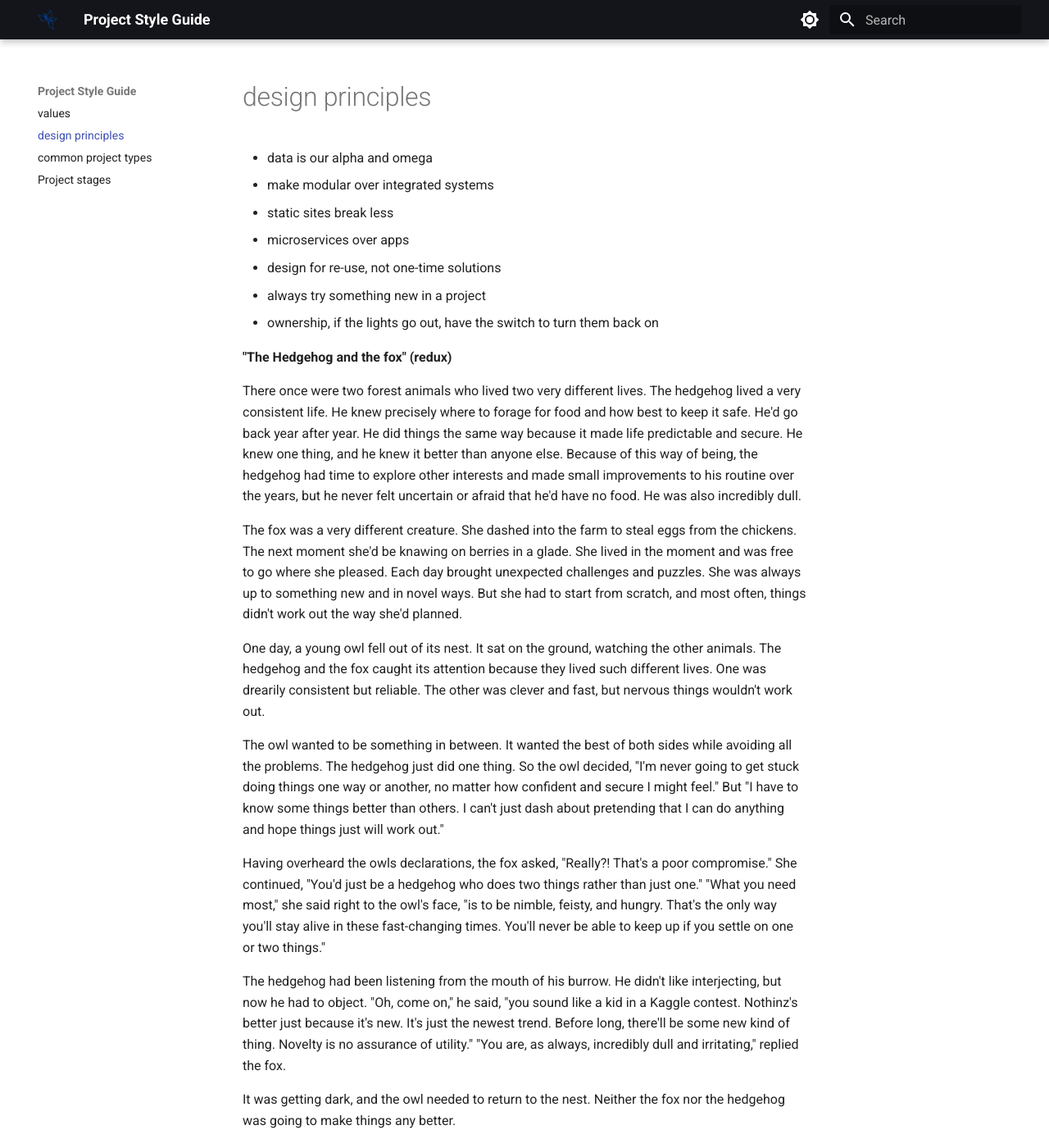
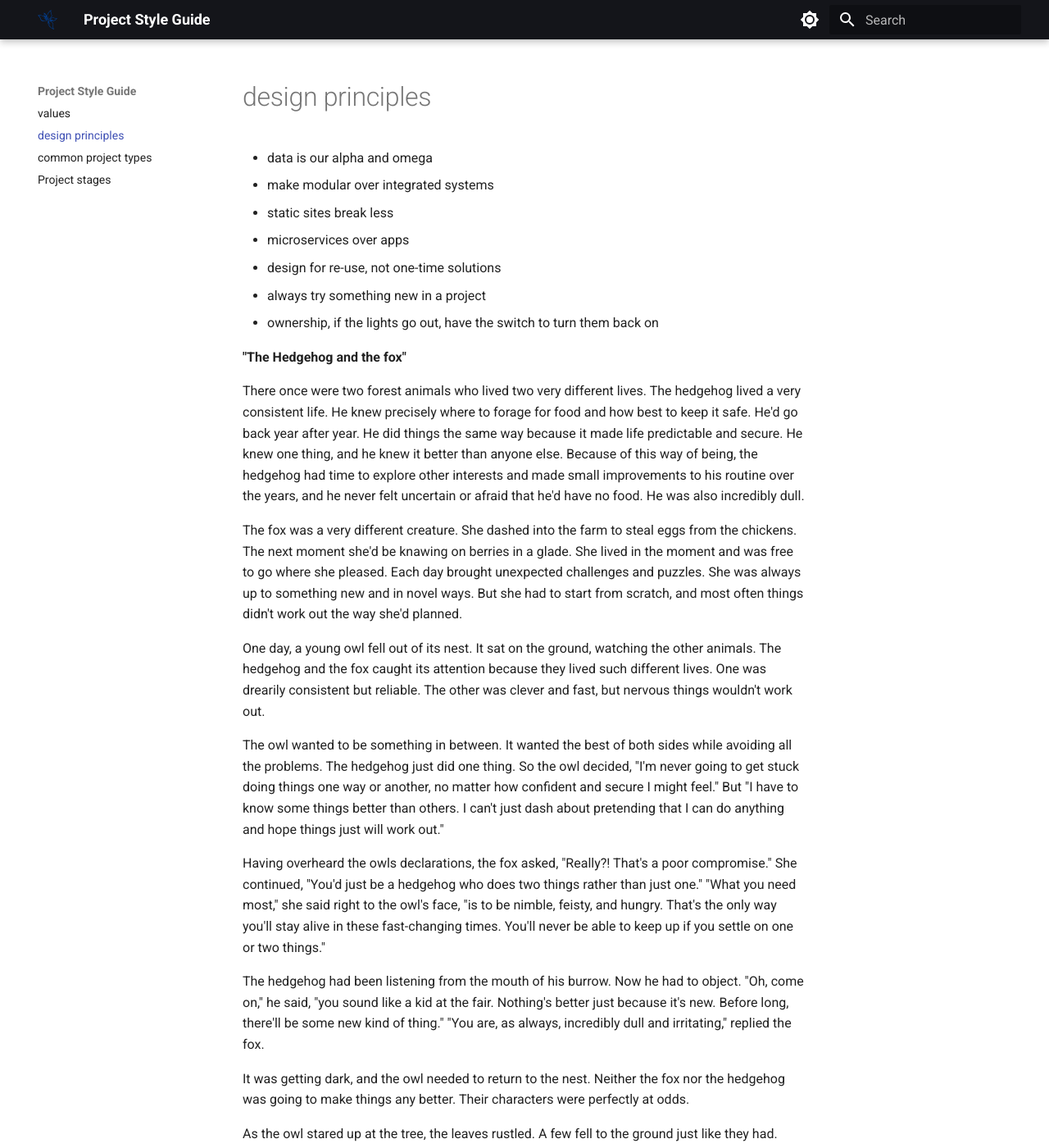
Before and after one commit to upenndigitalscholarship/style-guide, an MkDocs documentation site: the page built from docs/design.md, in a window 1280 px wide and 1400 px high. Shown: the whole window at 82% size. Built offline with MkDocs 1.6.1 and Material for MkDocs 9.7.7, drawn with Linux system fonts in a browser that asks for light colours; some of the changed text lies outside the part shown.

Commit message:
done with story

```diff
--- a/docs/design.md
+++ b/docs/design.md
@@ -8,11 +8,11 @@
 - ownership, if the lights go out, have the switch to turn them back on
 
 
-**"The Hedgehog and the fox" (redux)**
+**"The Hedgehog and the fox"**
 
-There once were two forest animals who lived two very different lives. The hedgehog lived a very consistent life. He knew precisely where to forage for food and how best to keep it safe. He'd go back year after year. He did things the same way because it made life predictable and secure. He knew one thing, and he knew it better than anyone else. Because of this way of being, the hedgehog had time to explore other interests and made small improvements to his routine over the years, but he never felt uncertain or afraid that he'd have no food. He was also incredibly dull.
+There once were two forest animals who lived two very different lives. The hedgehog lived a very consistent life. He knew precisely where to forage for food and how best to keep it safe. He'd go back year after year. He did things the same way because it made life predictable and secure. He knew one thing, and he knew it better than anyone else. Because of this way of being, the hedgehog had time to explore other interests and made small improvements to his routine over the years, and he never felt uncertain or afraid that he'd have no food. He was also incredibly dull.
 
-The fox was a very different creature. She dashed into the farm to steal eggs from the chickens. The next moment she'd be knawing on berries in a glade. She lived in the moment and was free to go where she pleased. Each day brought unexpected challenges and puzzles. She was always up to something new and in novel ways. But she had to start from scratch, and most often, things didn't work out the way she'd planned.
+The fox was a very different creature. She dashed into the farm to steal eggs from the chickens. The next moment she'd be knawing on berries in a glade. She lived in the moment and was free to go where she pleased. Each day brought unexpected challenges and puzzles. She was always up to something new and in novel ways. But she had to start from scratch, and most often things didn't work out the way she'd planned.
 
 One day, a young owl fell out of its nest. It sat on the ground, watching the other animals. The hedgehog and the fox caught its attention because they lived such different lives. One was drearily consistent but reliable. The other was clever and fast, but nervous things wouldn't work out.
 
@@ -20,9 +20,10 @@
 
 Having overheard the owls declarations, the fox asked, "Really?! That's a poor compromise." She continued, "You'd just be a hedgehog who does two things rather than just one." "What you need most," she said right to the owl's face, "is to be nimble, feisty, and hungry. That's the only way you'll stay alive in these fast-changing times. You'll never be able to keep up if you settle on one or two things."
 
-The hedgehog had been listening from the mouth of his burrow. He didn't like interjecting, but now he had to object. "Oh, come on," he said, "you sound like a kid in a Kaggle contest. Nothinz's better just because it's new. It's just the newest trend. Before long, there'll be some new kind of thing. Novelty is no assurance of utility."  "You are, as always, incredibly dull and irritating," replied the fox.
+The hedgehog had been listening from the mouth of his burrow. Now he had to object. "Oh, come on," he said, "you sound like a kid at the fair. Nothing's better just because it's new. Before long, there'll be some new kind of thing."  "You are, as always, incredibly dull and irritating," replied the fox.
 
-It was getting dark, and the owl needed to return to the nest. Neither the fox nor the hedgehog was going to make things any better.
+It was getting dark, and the owl needed to return to the nest. Neither the fox nor the hedgehog was going to make things any better. Their characters were perfectly at odds.
 
+As the owl stared up at the tree, the leaves rustled. A few fell to the ground just like they had. "Perhaps I can learn from the seasons," thought the owl. There are different times of day and times of the year. Time can resolve my paradox. For the fox is most at home when the weather is clear. She darts around and enjoys the start of the year. But the hedgehog is warm and content in the dark. He ends the year with a full belly. So while I am young, thought the owl, I will be many things. I will howl at the stars and make mischief. Once I have proven myself and am viable, I can develop, burrow, and make a stable home for the winter. And when I am cold and gone, I can easily soar into the sunset.
 
-... to be continued
+The owl thought about all these things and decided that all of this would make for an excellent project development strategy. But that, my friend, is another story.
```
